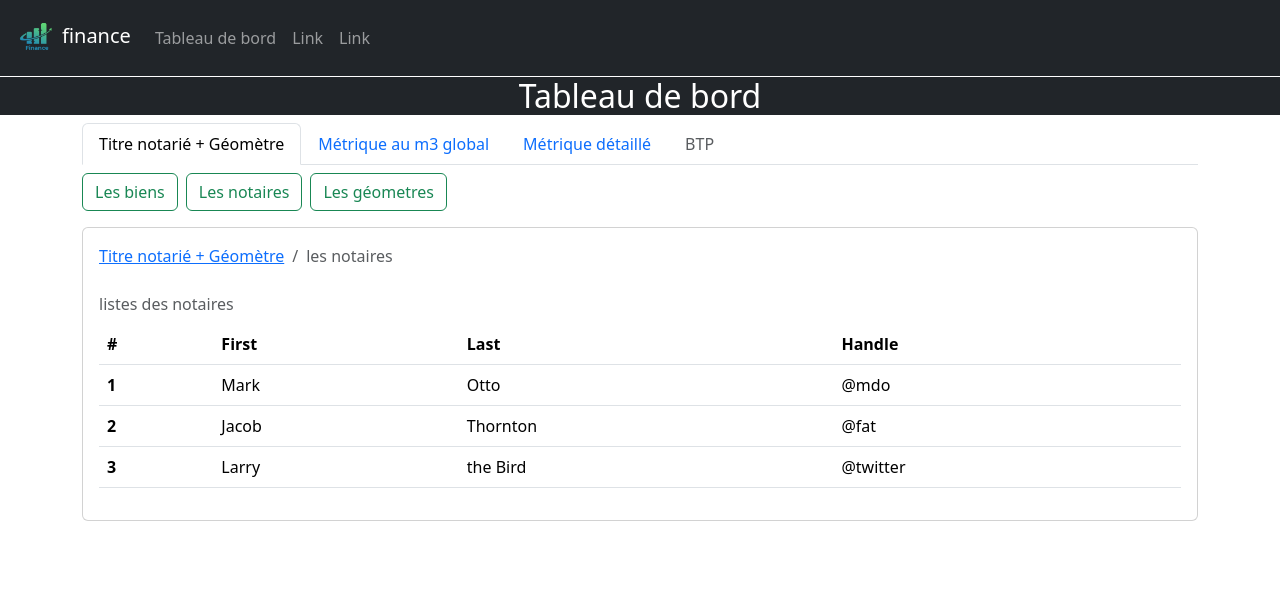
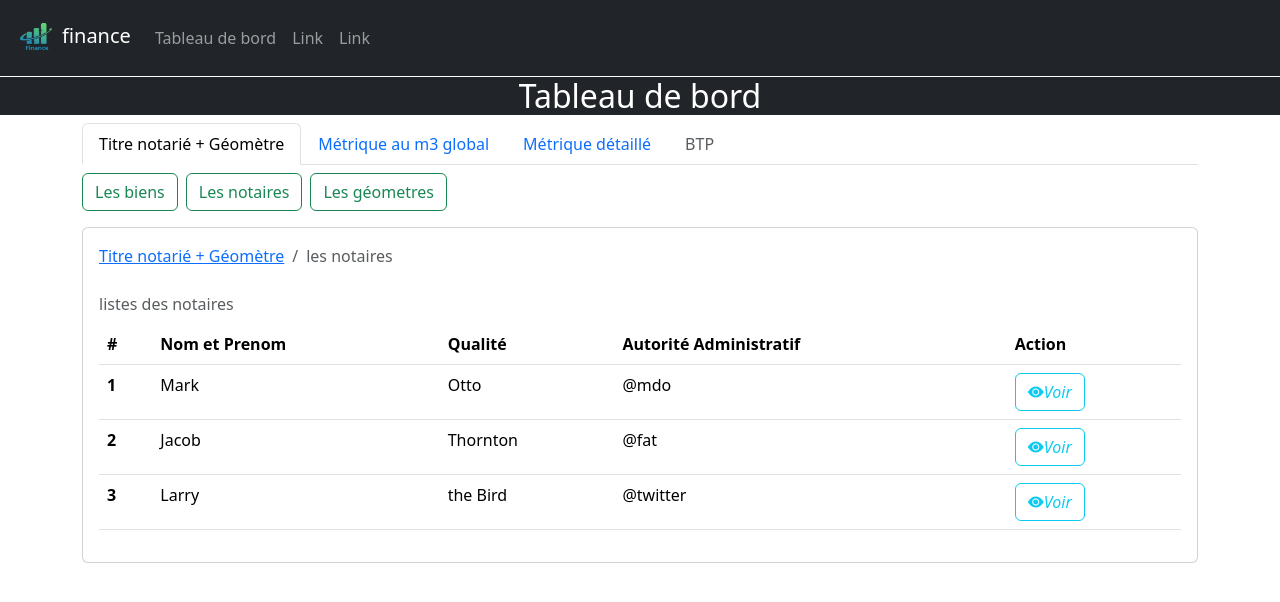
Before and after one commit to MyConcept/finance, a React (Create React App) app: page / in a window 1280 px wide. Both pictures are taken after a click on the button "Les notaires". Shown: the top 602 px of the page. Built offline with nearby package versions, Linux system fonts and the light colour scheme.

Commit message:
commit 9/7

```diff
--- a/src/Layout/Layout.js
+++ b/src/Layout/Layout.js
@@ -98,9 +98,10 @@ export default function Layout() {
                                     <thead>
                                         <tr>
                                             <th scope="col">#</th>
-                                            <th scope="col">First</th>
-                                            <th scope="col">Last</th>
-                                            <th scope="col">Handle</th>
+                                            <th scope="col">Nom et Prenom</th>
+                                            <th scope="col">Qualité</th>
+                                            <th scope="col">Autorité Administratif</th>
+                                            <th scope="col">Action</th>
                                         </tr>
                                     </thead>
                                     <tbody>
@@ -109,18 +110,21 @@ export default function Layout() {
                                             <td>Mark</td>
                                             <td>Otto</td>
                                             <td>@mdo</td>
+                                            <td><button  type="button" class="btn btn-outline-info"> <i class="bi bi-eye-fill">Voir</i></button></td>
                                         </tr>
                                         <tr>
                                             <th scope="row">2</th>
                                             <td>Jacob</td>
                                             <td>Thornton</td>
                                             <td>@fat</td>
+                                            <td><button  type="button" class="btn btn-outline-info"> <i class="bi bi-eye-fill">Voir</i></button></td>
                                         </tr>
                                         <tr>
                                             <th scope="row">3</th>
                                             <td>Larry</td>
                                             <td>the Bird</td>
                                             <td>@twitter</td>
+                                            <td><button  type="button" class="btn btn-outline-info"> <i class="bi bi-eye-fill">Voir</i></button></td>
                                         </tr>
                                     </tbody>
                                 </table>
@@ -139,9 +143,10 @@ export default function Layout() {
                                     <thead>
                                         <tr>
                                             <th scope="col">#</th>
-                                            <th scope="col">First</th>
-                                            <th scope="col">Last</th>
-                                            <th scope="col">Handle</th>
+                                            <th scope="col">Nom et Prenom</th>
+                                            <th scope="col">Qualité</th>
+                                            <th scope="col">Autorité Administratif</th>
+                                            <th scope="col">Action</th>
                                         </tr>
                                     </thead>
                                     <tbody>
@@ -150,18 +155,21 @@ export default function Layout() {
                                             <td>Mark</td>
                                             <td>Otto</td>
                                             <td>@mdo</td>
+                                            <td><button  type="button" class="btn btn-outline-info"> <i class="bi bi-eye-fill">Voir</i></button></td>
                                         </tr>
                                         <tr>
                                             <th scope="row">2</th>
                                             <td>Jacob</td>
                                             <td>Thornton</td>
                                             <td>@fat</td>
+                                            <td><button  type="button" class="btn btn-outline-info"> <i class="bi bi-eye-fill">Voir</i></button></td>
                                         </tr>
                                         <tr>
                                             <th scope="row">3</th>
                                             <td>Larry</td>
                                             <td>the Bird</td>
                                             <td>@twitter</td>
+                                            <td><button  type="button" class="btn btn-outline-info"> <i class="bi bi-eye-fill">Voir</i></button></td>
                                         </tr>
                                     </tbody>
                                 </table>
```
